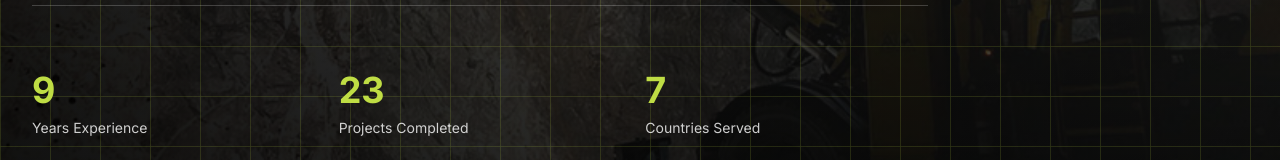
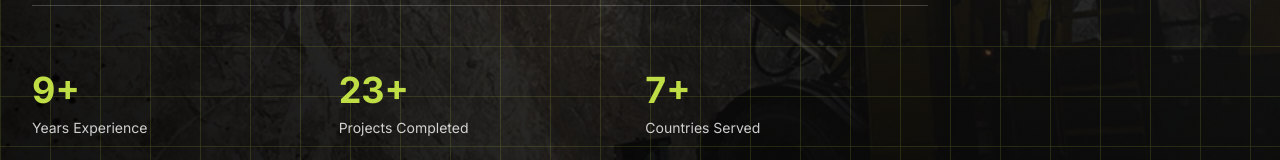
Before and after one commit to chris1996slots-sudo/nr-geo-slovakia, a React (Vite) app: page / in a window 1280 px wide. Shown: the part 504-664 px from the top of the page. Built offline with nearby package versions, Linux system fonts and the light colour scheme.

Commit message:
Add + symbols back to hero stats

```diff
--- a/src/components/Hero.jsx
+++ b/src/components/Hero.jsx
@@ -286,15 +286,15 @@
               className="grid grid-cols-1 sm:grid-cols-3 gap-6 mt-16 pt-16 border-t border-white/20"
             >
               <div>
-                <div className="text-4xl font-bold text-primary mb-2">9</div>
+                <div className="text-4xl font-bold text-primary mb-2">9+</div>
                 <div className="text-white/80 text-sm">Years Experience</div>
               </div>
               <div>
-                <div className="text-4xl font-bold text-primary mb-2">23</div>
+                <div className="text-4xl font-bold text-primary mb-2">23+</div>
                 <div className="text-white/80 text-sm">Projects Completed</div>
               </div>
               <div>
-                <div className="text-4xl font-bold text-primary mb-2">7</div>
+                <div className="text-4xl font-bold text-primary mb-2">7+</div>
                 <div className="text-white/80 text-sm">Countries Served</div>
               </div>
             </motion.div>
```
